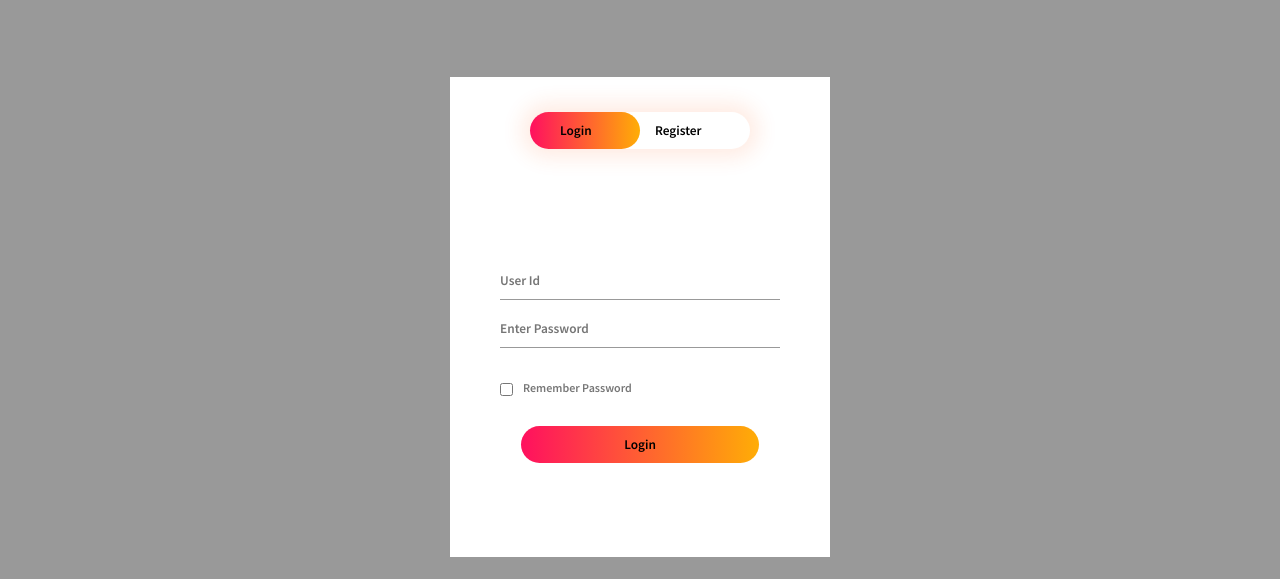
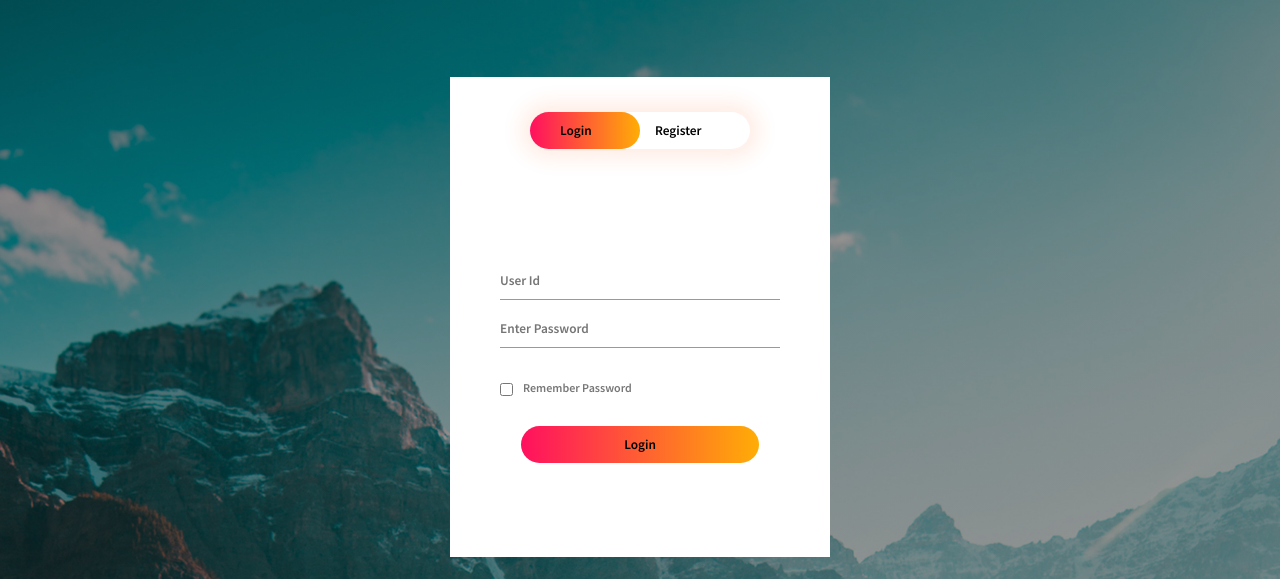
Before and after one commit to RockySingh137/Hacktoberfest2022-HTML-CSS, a plain HTML site: page index.html in a window 1280 px wide. Shown: the top 579 px of the page. Drawn offline with Linux system fonts and the light colour scheme.

Commit message:
Update style.css

```diff
--- a/style.css
+++ b/style.css
@@ -8,7 +8,7 @@
 .hero {
     height: 100%;
     width: 100%;
-    background-color: #999;
+    background-image: linear-gradient(rgba(0, 0, 0, 0.4), rgba(0, 0, 0, 0.4)), url(banner.jpg);
     background-position: center;
     background-size: cover;
     position: absolute;
```
